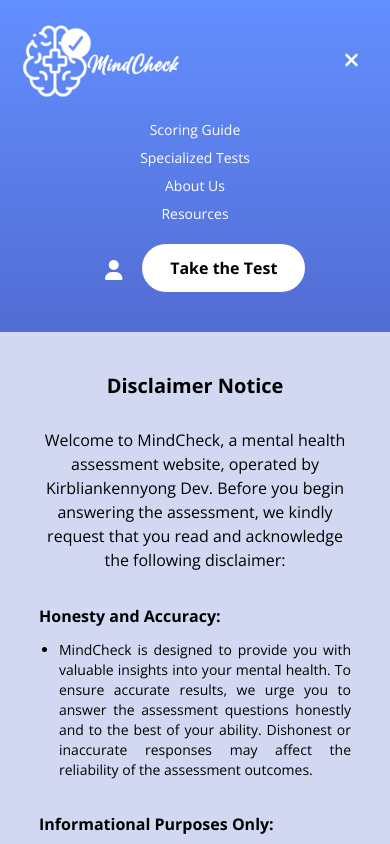
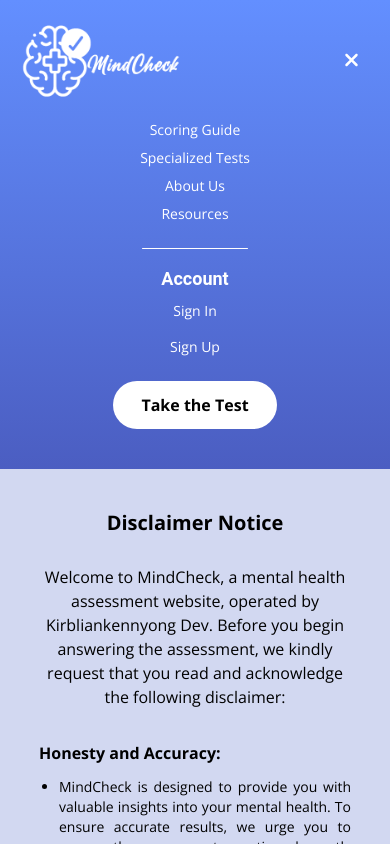
Before and after one commit to kabi02/softeng-mindcheck, a React (Vite) app: page /what-is-dsm-5-tr/disclaimer in a window 390 px wide. Both pictures are taken after a click on the button 349 px from the left and 59 px from the top of the page. Shown: the top 844 px of the page. Built offline with nearby package versions, Linux system fonts and the light colour scheme.

Commit message:
responsive navbar w/ user icon

```diff
--- a/src/Header.jsx
+++ b/src/Header.jsx
@@ -3,9 +3,11 @@
 import img from './assets/logo.png' // navbar logo
 import Li from './components/Li';
 import { useState, useEffect } from "react";
+import {ModalSignIn} from './components/ModalAuth'
 // for the icons
 import { FontAwesomeIcon } from "@fortawesome/react-fontawesome";
 import { faBars, faTimes, faUser } from "@fortawesome/free-solid-svg-icons";
+import BlueBtn from './components/BlueBtn';
 
 // Added a custom hook to get the window width
 const useWindowWidth = () => {
@@ -23,6 +25,18 @@
 };
 
 export default function Header() {
+  // define a state variable for modal type
+  const [modalTypeIn, setModalTypeIn] = useState("signin");
+  const [modalTypeUp, setModalTypeUp] = useState("signup");
+
+  // define a function that changes the modal type
+  function handleSwitchIn(type) {
+    setModalTypeIn(type);
+  }
+  function handleSwitchUp(type) {
+    setModalTypeUp(type);
+  }
+
   const breakpoint = 960; // in mobile view if in lg screen size
   const windowWidth = useWindowWidth(); // get window width
 
@@ -72,7 +86,7 @@
           </button>
         </div>
       </div>
-      {/* Show if showMenu is true */}
+      {/* Show the navlinks if showMenu is true */}
       {showMenu && (
         <div className="w-full order-2 lg:text-lg text-base flex lg:flex-row flex-col justify-between xl:justify-center items-center text-center 2xl:gap-16 gap-5 lg:px-9 mx-auto">
           <ul className="flex lg:flex-row flex-col font-open-sans xl:gap-16 lg:gap-7 gap-2 text-white">
@@ -81,28 +95,49 @@
             <Li text="About Us" link="/about-us" />
             <Li text="Resources" link="/resources" />
           </ul>
-          <div className="order-2 lg:mb-0 mb-10 flex flex-row items-center">
-            {/* //user */}
-            <FontAwesomeIcon icon={faUser} className="sm:text-3xl text-xl text-white mx-5 mt-1 cursor-pointer" onClick={toggleDiv}/>
-            {/* for showing the div if the user is clicked */}
-            {showDiv
+          <div className="order-2 lg:mb-0 flex lg:flex-row flex-col items-center">
+            {/* USER */}
+            <FontAwesomeIcon icon={faUser} className="sm:text-3xl text-xl text-white mx-5 mt-1 lg:mb-0 mb-4 cursor-pointer lg:block hidden" onClick={toggleDiv}/>
+            {/* for showing the div if the user is clicked or screen is smaller than breakpoint*/}
+            {showDiv || windowWidth < breakpoint
             ?
-              <div className="bg-[#9BA0BE] p-4 absolute mt-32 rounded-xl sm:text-base text-sm text-white">
-                My Beautiful Name <br/>
-                <h2 className='font-bold cursor-pointer'>Logout</h2>
+              <div className="p-4 rounded-xl sm:text-base text-sm text-white -mt-7
+                lg:absolute lg:mt-48 lg:mb-0 lg:bg-[#9BA0BE]">
+                <div className='h-[0.04rem] rounded-2xl my-4 w-full bg-white lg:hidden'></div>
+                <b className='text-lg my-2'>Account</b><br/>
+                <div className='h-[0.04rem] rounded-2xl my-3 w-full bg-white lg:block hidden'></div>
+
+                {/* if user is logged in */}
+                {/* <p className='my-2'>My Beautiful Name</p>
+                <h2 className='font-bold cursor-pointer'>Logout</h2> */}
+
+                {/* if user is not yet logged in */}
+                <div className='flex flex-col'>
+                  <ModalSignIn
+                    modalType={modalTypeIn}
+                    handleSwitch={handleSwitchIn}
+                    text='Sign In'
+                    style='my-2 mx-7'
+                  />
+                  <ModalSignIn
+                    modalType={modalTypeUp}
+                    handleSwitch={handleSwitchUp}
+                    text='Sign Up'
+                    style='my-2 mx-7'
+                  />
+                </div>
+
+
               </div>
               :
               null
             }
-            {/* // only render the button if hideButton is false */}
+            {/* only show the button if hideButton is false */}
             {!hideButton && (
             <Link to="/what-is-dsm-5-tr">
               <button
                 type="button"
-                className={`
-                  py-3 px-7 rounded-full bg-white font-open-sans font-bold hover:bg-gray-200
-
-                `}
+                className='py-3 px-7 rounded-full bg-white font-open-sans font-bold hover:bg-gray-200 mb-10 lg:mb-0'
               >
                 Take the Test
               </button>
--- a/src/components/BlueBtn.jsx
+++ b/src/components/BlueBtn.jsx
@@ -1,12 +1,15 @@
 import {Link} from 'react-router-dom'
 
-export default function BlueBtn({text, link, func}) {
+export default function BlueBtn({
+    text, link, func,
+    style = 'hover:bg-[#4a7ae6] rounded-full bg-blue-500 font-bold py-3 px-7  '
+}) {
     return(
         <Link to={link} onClick={func}>
             <button
             type="button"
 
-            className="py-3 px-7 rounded-full bg-blue-500 font-open-sans font-bold text-white hover:bg-[#4a7ae6]">
+            className={`font-open-sans text-white ${style}`}>
                 {text}
             </button>
         </Link>
--- a/src/components/ModalAuth.jsx
+++ b/src/components/ModalAuth.jsx
@@ -39,7 +39,7 @@
 console.log(app);
 
 // SignIn
-export const ModalSignIn = ({ modalType, handleSwitch, text }) => {
+export const ModalSignIn = ({ modalType, handleSwitch, text, style }) => {
   const [open, setOpen] = React.useState(false);
   // For exiting modal
   const handleOpen = () => setOpen((cur) => !cur);
@@ -76,7 +76,7 @@
 
   return (
     <React.Fragment>
-      <BlueBtn func={handleOpen} text={text}></BlueBtn>
+      <BlueBtn func={handleOpen} text={text} style={style}></BlueBtn>
       {/* Sign In Modal */}
       {
         modalType === "signin" && (
```
